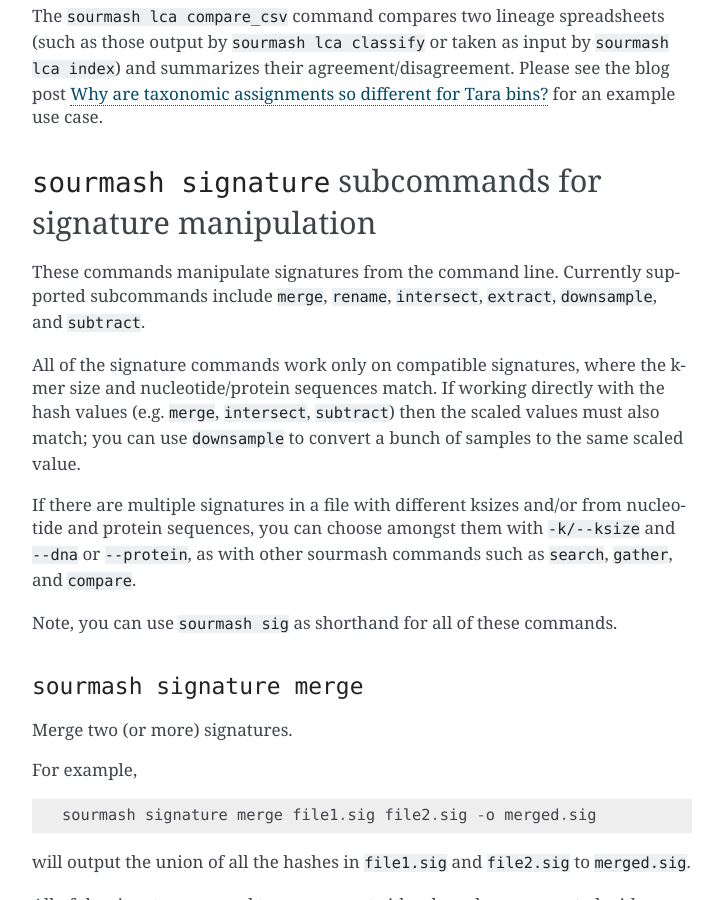
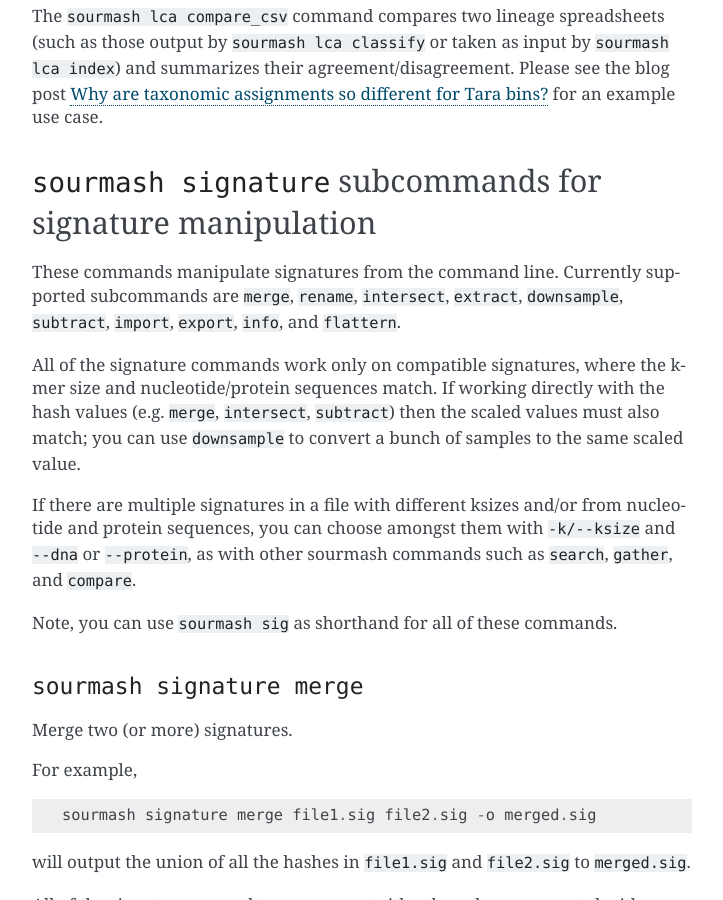
Before and after one commit to sourmash-bio/sourmash, a Sphinx documentation site: the page built from doc/command-line.md, in a window 1280 px wide and 900 px high, scrolled down 9399 px. Shown: the whole window, without its empty margins (388-1111 px from the left). Built offline with Sphinx 7.4.7, drawn with Linux system fonts in a browser that asks for light colours; pages that are not in the unit, such as notebooks, are missing from menus.

Commit message:
add missing subcommands to docs, output

```diff
--- a/doc/command-line.md
+++ b/doc/command-line.md
@@ -424,8 +424,9 @@ for an example use case.
 ## `sourmash signature` subcommands for signature manipulation
 
 These commands manipulate signatures from the command line. Currently
-supported subcommands include `merge`, `rename`, `intersect`,
-`extract`, `downsample`, and `subtract`.
+supported subcommands are `merge`, `rename`, `intersect`,
+`extract`, `downsample`, `subtract`, `import`, `export`, `info`, and
+`flattern`.
 
 All of the signature commands work only on compatible signatures, where
 the k-mer size and nucleotide/protein sequences match.  If working directly
```
Also changed, not shown: 1 other file.
